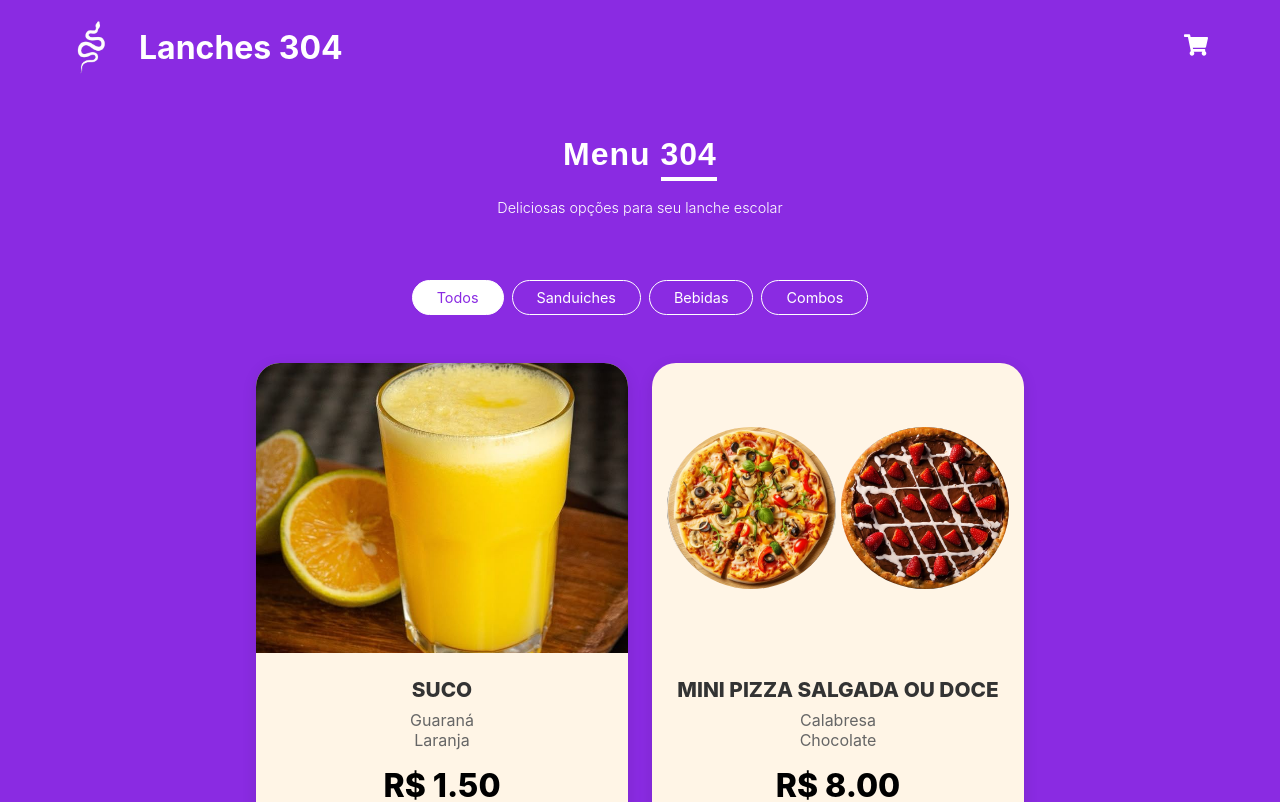
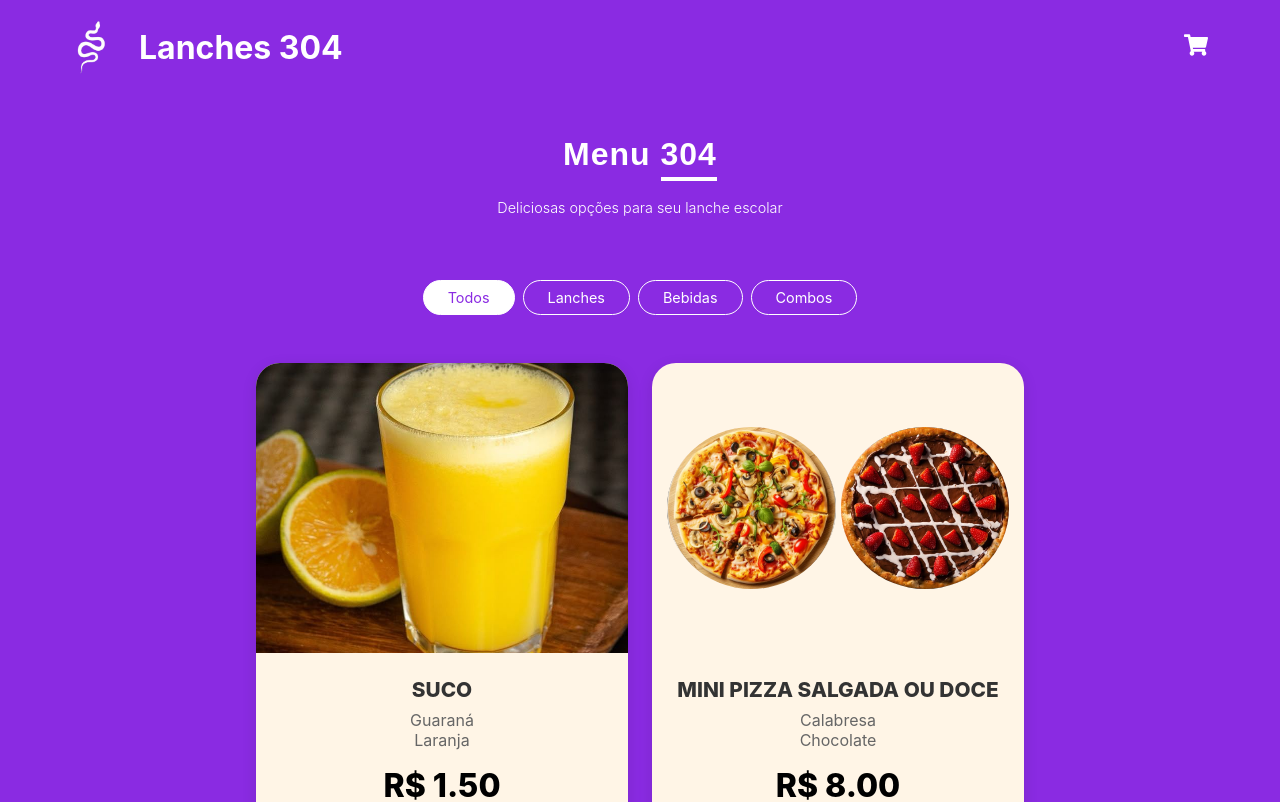
Before and after one commit to GustavoAlmeidaPuff/schoolstore, a React (Create React App) app: page / in a window 1280 px wide. Shown: the top 802 px of the page. Built offline with nearby package versions, Linux system fonts and the light colour scheme.

Commit message:
Atualiza categorias no componente Menu, alterando 'Sanduiches' para 'Lanches'.

```diff
--- a/src/components/Menu.js
+++ b/src/components/Menu.js
@@ -15,7 +15,7 @@ const products = [
     name: 'MINI PIZZA SALGADA OU DOCE',
     description: 'Calabresa\nChocolate',
     price: 8.00,
-    category: 'Sanduiches',
+    category: 'Lanches',
     images: ['/images/pizza-s.jpg', '/images/pizza-d.jpg'],
     imageType: 'sideBySide'
   },
@@ -33,7 +33,7 @@ const products = [
 const Menu = ({ addToCart }) => {
   const [selectedCategory, setSelectedCategory] = useState('Todos');
 
-  const categories = ['Todos', 'Sanduiches', 'Bebidas', 'Combos'];
+  const categories = ['Todos', 'Lanches', 'Bebidas', 'Combos'];
 
   const filteredProducts = selectedCategory === 'Todos'
     ? products
```
